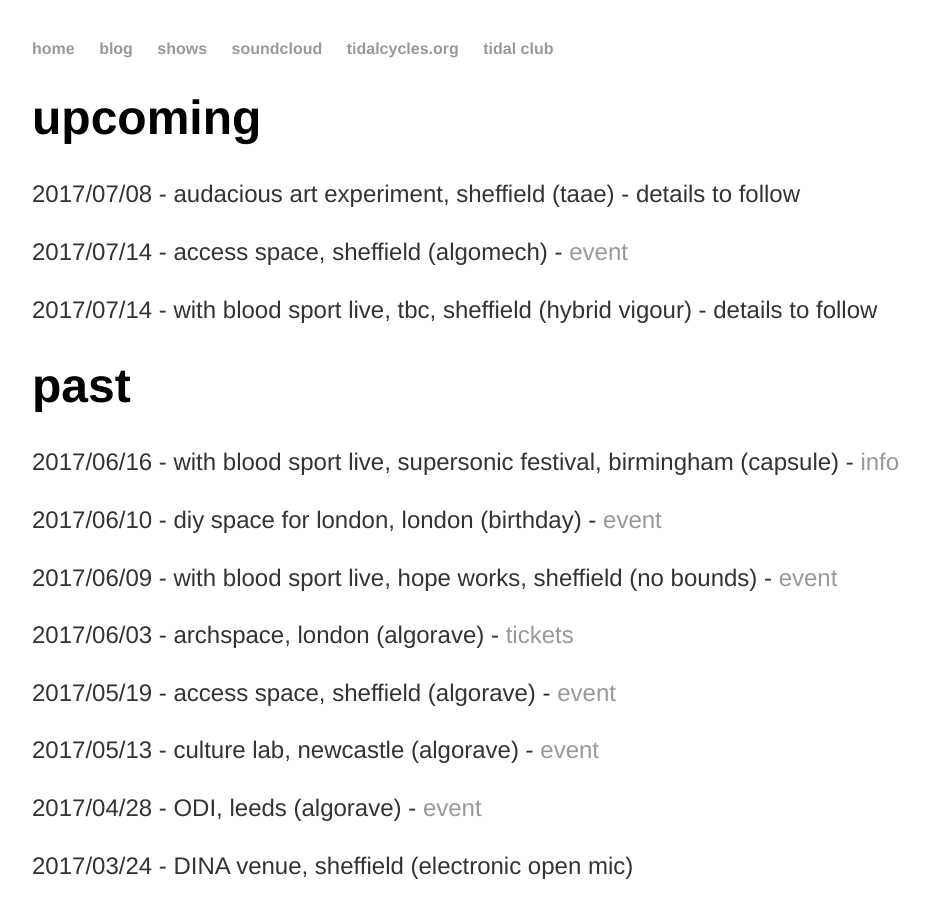
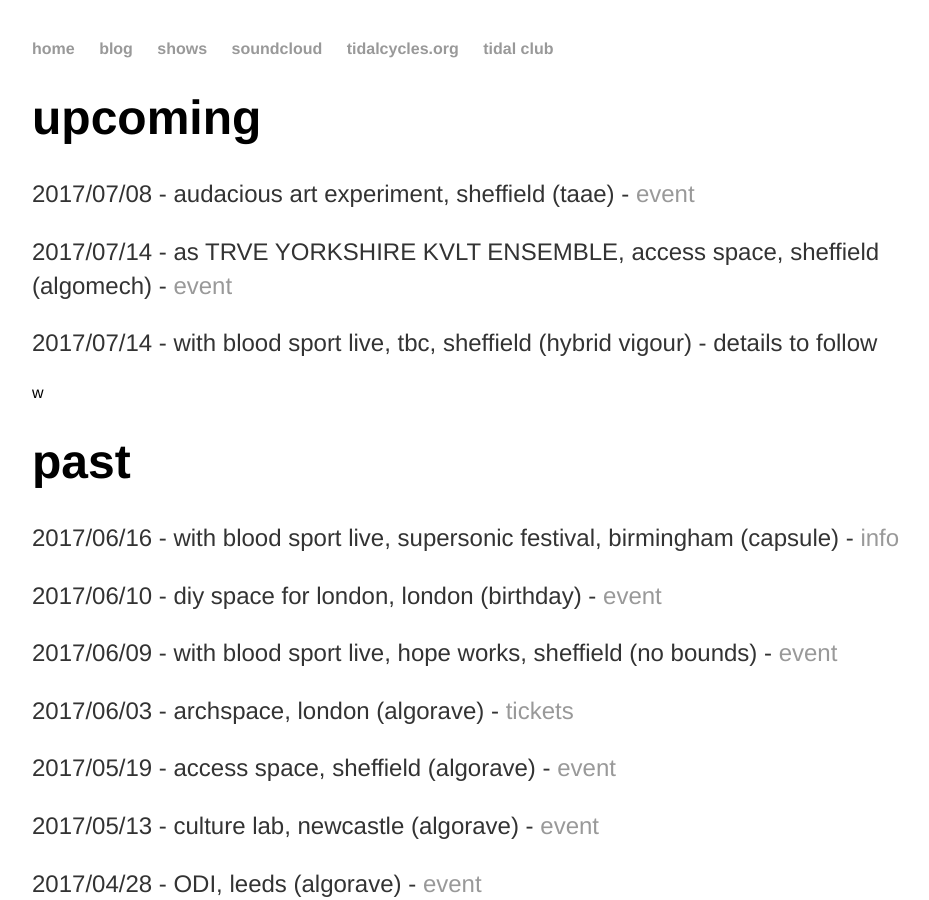
Before and after one commit to heavy-lifting/heavy-lifting.github.io, a Jekyll site: the page built from shows.html, in a window 1280 px wide and 900 px high. Shown: the whole window, without its empty margins (160-1089 px from the left). Built offline with Jekyll 4.4.1, drawn with Linux system fonts in a browser that asks for light colours.

Commit message:
Update shows.html

```diff
--- a/shows.html
+++ b/shows.html
@@ -5,9 +5,9 @@
 
 <div class="upcoming"> <!-- DON'T FORGET TO UPDATE THE 'SHOWS' PAGE TOO-->
 	<h1>upcoming</h1>
-	<p>2017/07/08 - audacious art experiment, sheffield (taae) - details to follow</p>
-	<p>2017/07/14 - access space, sheffield (algomech) - <a href="https://www.facebook.com/events/1864202203829124/" target="_blank">event</a></p>
-	<p>2017/07/14 - with blood sport live, tbc, sheffield (hybrid vigour) - details to follow</p>
+	<p>2017/07/08 - audacious art experiment, sheffield (taae) - <a href="https://www.facebook.com/events/642141542649725/" target="_blank">event</a></p>
+	<p>2017/07/14 - as TRVE YORKSHIRE KVLT ENSEMBLE, access space, sheffield (algomech) - <a href="https://www.facebook.com/events/1864202203829124/" target="_blank">event</a></p>
+	<p>2017/07/14 - with blood sport live, tbc, sheffield (hybrid vigour) - details to follow</p>w</p>
 
 </div><!-- /.blurb -->
 
```
